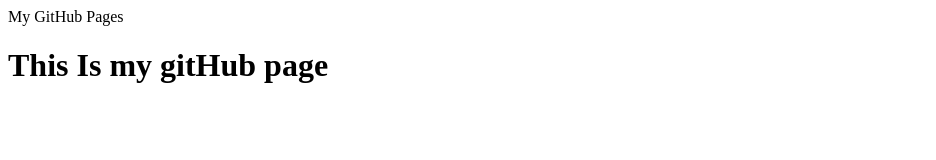
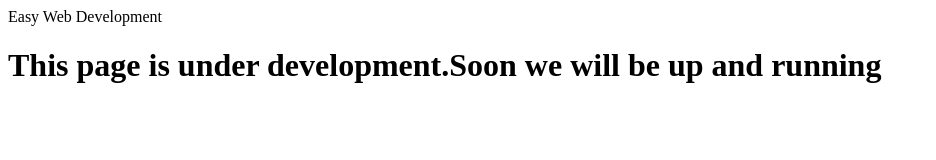
Before and after one commit to EasyWebDev-ops/EasyWebDev-ops.github.io, a plain HTML site: page index.html in a window 1280 px wide. Shown: the whole page, without its empty margins (0-936 px from the left). Drawn offline with Linux system fonts and the light colour scheme.

Commit message:
Change h1

```diff
--- a/index.html
+++ b/index.html
@@ -1,8 +1,8 @@
 <Doctype! html>
 	<head>
-	<tile>My GitHub Pages</tile>
+	<tile>Easy Web Development </tile>
 	<body>
-	<h1> This Is my gitHub page</h1>
+	<h1> This page is under development.Soon we will be up and running</h1>
 
 	</body>
 	</head>
```
